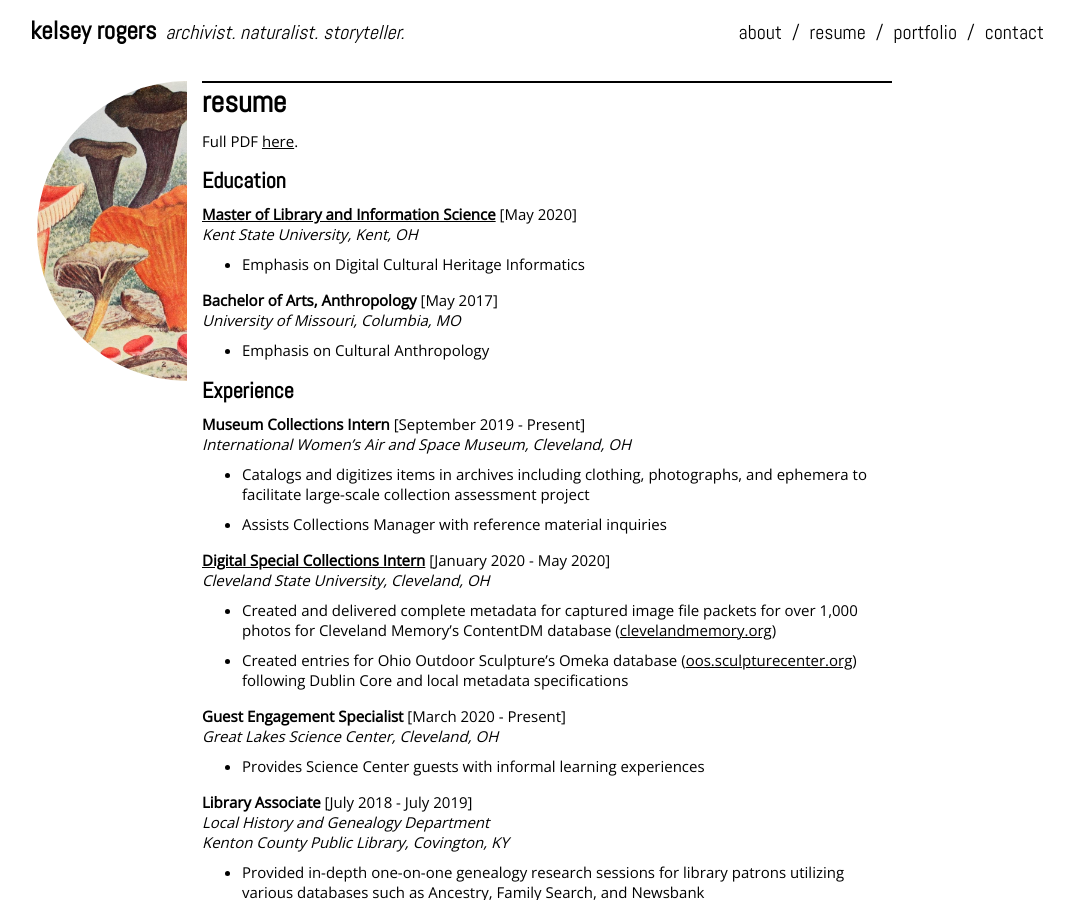
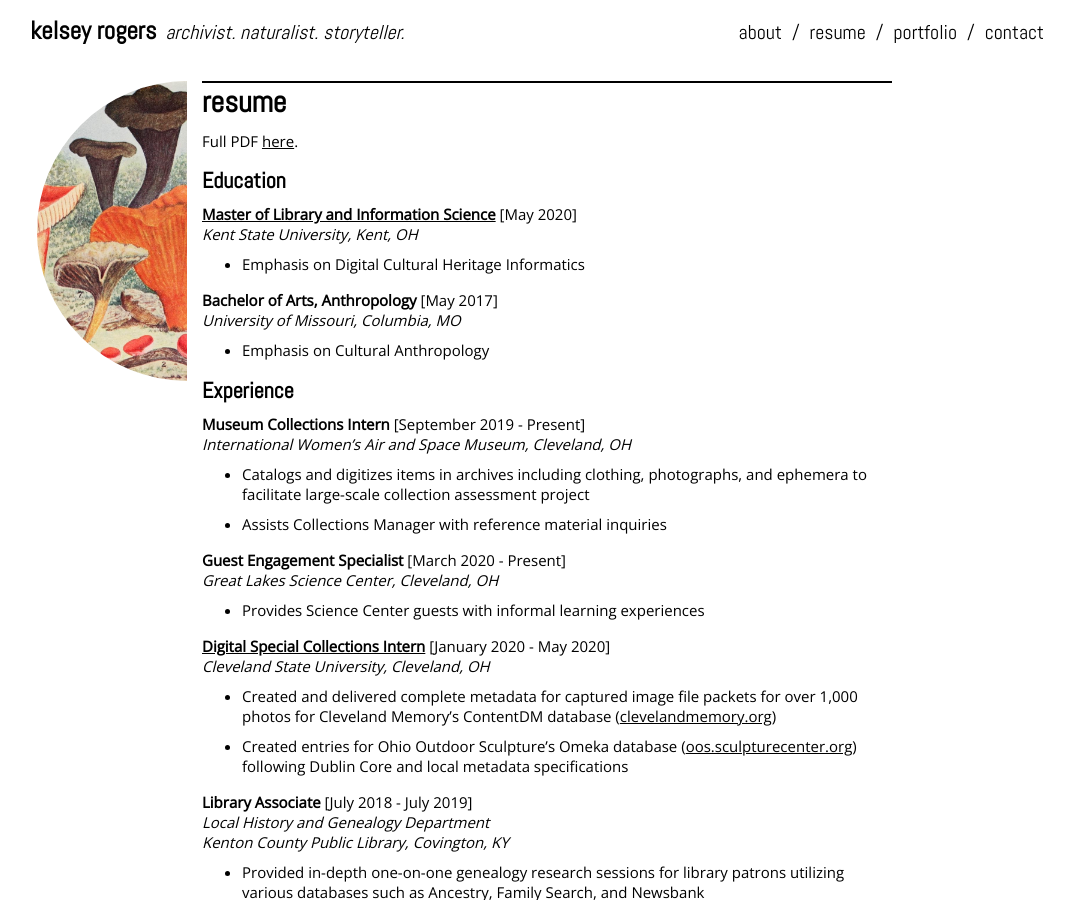
Before and after one commit to krogersst/krogersst.github.io, a Jekyll site: the page built from resume.md, in a window 1280 px wide and 900 px high. Shown: the whole window, without its empty margins (98-1172 px from the left). Built offline with Jekyll 4.4.1, drawn with Linux system fonts in a browser that asks for light colours; nearby versions of some CDN libraries; part of the change alters nothing that is shown.

```diff
--- a/resume.md
+++ b/resume.md
@@ -5,7 +5,7 @@ permalink: /resume/
 header-pic: valstarnes_header.png
 header-pic-alt: valstarnes_header_alt.png
 ---
-Full PDF [here]({{ site.baseurl }}/assets/Resume_KRogers2020.pdf).
+Full PDF [here]({{ site.baseurl }}/assets/Resume_KRogers_June2020.pdf).
 
 #### Education
 **[Master of Library and Information Science]({{ site.baseurl }}/mlis/)** [May 2020]
@@ -22,14 +22,14 @@ _International Women's Air and Space Museum, Cleveland, OH_
 - Catalogs and digitizes items in archives including clothing, photographs, and ephemera to facilitate large-scale collection assessment project
 - Assists Collections Manager with reference material inquiries
 
+**Guest Engagement Specialist** [March 2020 - Present]
+_Great Lakes Science Center, Cleveland, OH_
+- Provides Science Center guests with informal learning experiences
+
 **[Digital Special Collections Intern]({{ site.baseurl }}/mlis/practicum/about)** [January 2020 - May 2020]
 _Cleveland State University, Cleveland, OH_
 - Created and delivered complete metadata for captured image file packets for over 1,000 photos for Cleveland Memory’s ContentDM database ([clevelandmemory.org](clevelandmemory.org))
 - Created entries for Ohio Outdoor Sculpture's Omeka database ([oos.sculpturecenter.org](oos.sculpturecenter.org)) following Dublin Core and local metadata specifications
-
-**Guest Engagement Specialist** [March 2020 - Present]
-_Great Lakes Science Center, Cleveland, OH_
-- Provides Science Center guests with informal learning experiences
 
 **Library Associate** [July 2018 - July 2019]
 _Local History and Genealogy Department
```
Also changed, not shown: 1 other file.
